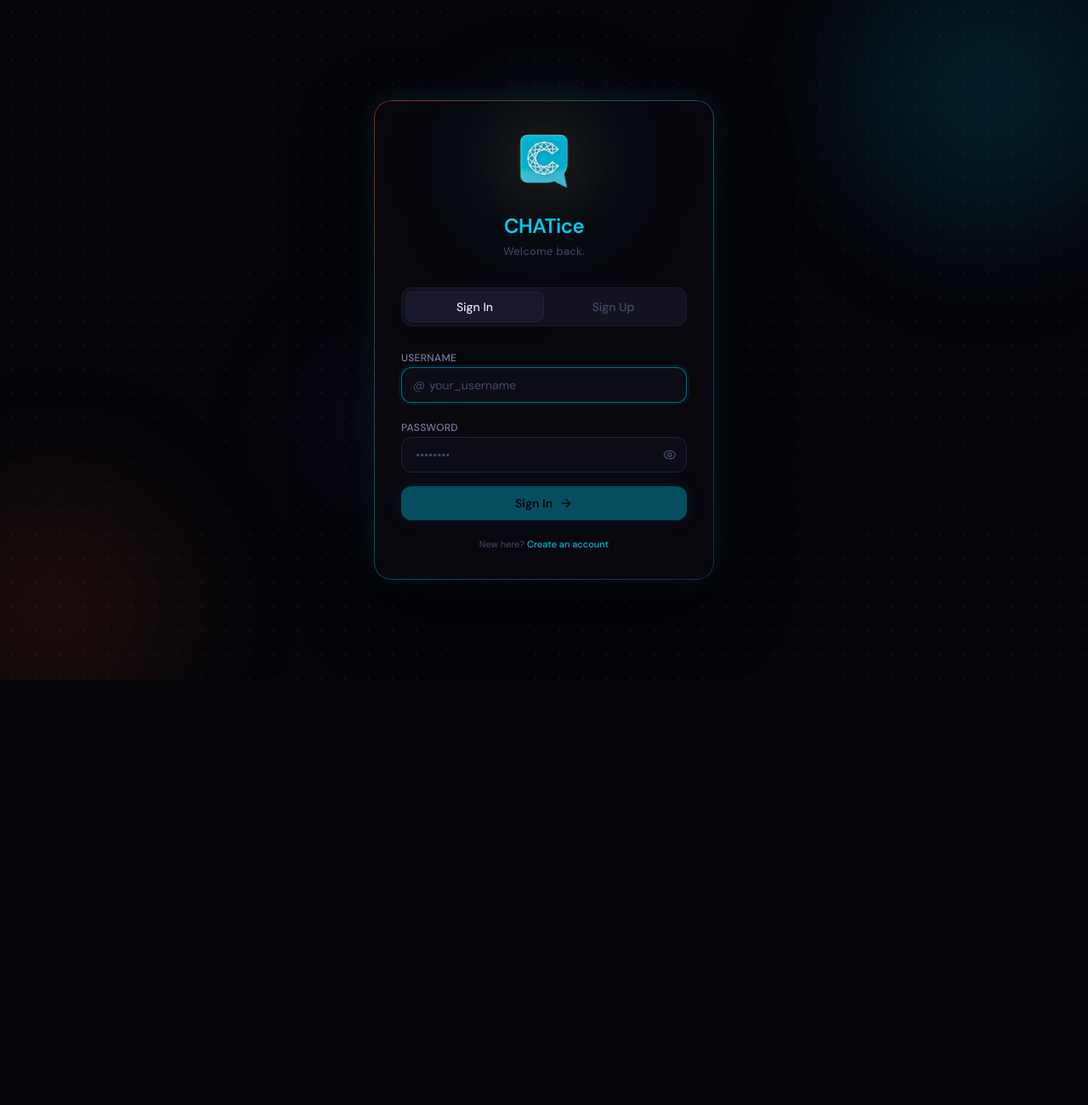
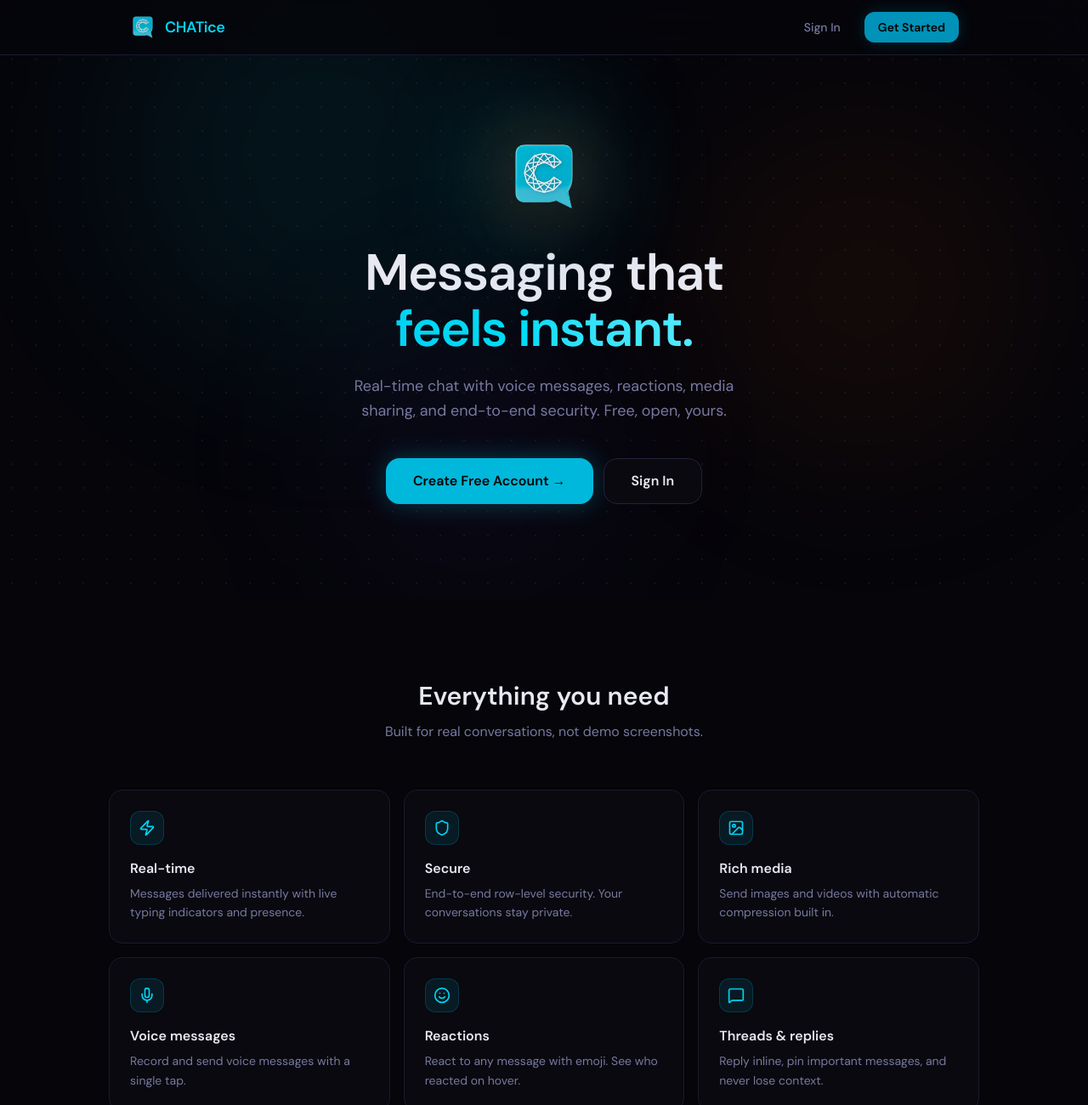
Before and after one commit to friendlyfoe241-cyber/chatistry, a React (Vite) app: page / in a window 1280 px wide. Shown: the top 1300 px of the page at 85% size. Before the commit the page ends 800 px from the top, so only its background shows below. Built offline with nearby package versions, Linux system fonts and the light colour scheme; no server answers.

Commit message:
added landing page

```diff
--- a/src/App.tsx
+++ b/src/App.tsx
@@ -1,6 +1,7 @@
 import React, { useState, useEffect, useRef } from 'react';
 import { User, UserRow, UnreadCountRow } from './types';
 import { AuthScreen } from './components/AuthScreen';
+import { LandingPage } from './components/LandingPage';
 import { Sidebar } from './components/Sidebar';
 import { ChatArea } from './components/ChatArea';
 import { Notifications, NotificationItem } from './components/Notifications';
@@ -15,6 +16,7 @@ export default function App() {
   const [unreadCounts, setUnreadCounts] = useState<Record<string, number>>({});
   const [notifications, setNotifications] = useState<NotificationItem[]>([]);
   const [mobileSidebarOpen, setMobileSidebarOpen] = useState(true);
+  const [authMode, setAuthMode] = useState<'signin' | 'signup' | null>(null);
 
   const isMobile = useIsMobile();
   const presenceChannelRef = useRef<ReturnType<typeof supabase.channel> | null>(null);
@@ -23,18 +25,24 @@ export default function App() {
 
   useEffect(() => { activePartnerRef.current = activePartner; }, [activePartner]);
 
-  // Keep currentUser.avatarUrl reliably in sync — guards against the race condition
-  // where fetchProfile runs before the auth session is propagated to DB queries.
+  // Keep currentUser.avatarUrl reliably in sync.
+  // Retries with backoff to handle the window where the auth session
+  // hasn't fully propagated to the DB client yet on initial load.
   useEffect(() => {
     if (!user) return;
 
-    supabase.from('users').select('avatar_url').eq('id', user.id).single()
-      .then(({ data, error }) => {
-        if (error) { console.warn('Profile re-fetch failed:', error.message); return; }
-        if (data?.avatar_url && data.avatar_url !== user.avatarUrl) {
-          setUser(prev => prev ? { ...prev, avatarUrl: data.avatar_url! } : prev);
+    const fetchAvatarWithRetry = async () => {
+      for (let attempt = 0; attempt < 4; attempt++) {
+        if (attempt > 0) await new Promise(r => setTimeout(r, 350 * attempt));
+        const { data } = await supabase.from('users').select('avatar_url').eq('id', user.id).single();
+        if (data?.avatar_url) {
+          if (data.avatar_url !== user.avatarUrl)
+            setUser(prev => prev ? { ...prev, avatarUrl: data.avatar_url! } : prev);
+          return;
         }
-      });
+      }
+    };
+    fetchAvatarWithRetry();
 
     const ch = supabase.channel(`profile-sync:${user.id}`)
       .on('postgres_changes', {
@@ -131,17 +139,9 @@ export default function App() {
     return () => window.removeEventListener('beforeunload', update);
   }, [user?.id]);
 
+  // Single source of truth for auth — onAuthStateChange fires as INITIAL_SESSION
+  // on page load, so getSession is redundant and causes a double fetchProfile race.
   useEffect(() => {
-    supabase.auth.getSession().then(async ({ data: { session }, error }) => {
-      if (error) { console.error('getSession failed:', error.message); setLoading(false); return; }
-      if (session?.user) {
-        const profile = await fetchProfile(session.user.id, session.user.user_metadata.username ?? '');
-        setUser(profile);
-        await loadUnreadCounts(session.user.id);
-      }
-      setLoading(false);
-    });
-
     const { data: { subscription } } = supabase.auth.onAuthStateChange(async (_event, session) => {
       if (session?.user) {
         const profile = await fetchProfile(session.user.id, session.user.user_metadata.username ?? '');
@@ -153,7 +153,6 @@ export default function App() {
       }
       setLoading(false);
     });
-
     return () => subscription.unsubscribe();
   }, []);
 
@@ -250,7 +249,15 @@ export default function App() {
     </div>
   );
 
-  if (!user) return <AuthScreen />;
+  if (!user) {
+    if (authMode) return <AuthScreen initialMode={authMode} onBack={() => setAuthMode(null)} />;
+    return (
+      <LandingPage
+        onSignIn={() => setAuthMode('signin')}
+        onSignUp={() => setAuthMode('signup')}
+      />
+    );
+  }
 
   return (
     <div className="flex h-screen bg-[var(--bg)] overflow-hidden font-sans text-[var(--txt)]">
--- a/src/components/AuthScreen.tsx
+++ b/src/components/AuthScreen.tsx
@@ -4,8 +4,8 @@ import { Eye, EyeOff, ArrowRight, Loader2 } from 'lucide-react';
 import { supabase } from '../supabase';
 import { cn } from '../utils';
 
-export function AuthScreen() {
-  const [isLogin, setIsLogin] = useState(true);
+export function AuthScreen({ initialMode = 'signin', onBack }: { initialMode?: 'signin' | 'signup'; onBack?: () => void }) {
+  const [isLogin, setIsLogin] = useState(initialMode === 'signin');
   const [username, setUsername] = useState('');
   const [password, setPassword] = useState('');
   const [showPassword, setShowPassword] = useState(false);
@@ -40,6 +40,13 @@ export function AuthScreen() {
 
   return (
     <div className="min-h-screen bg-[var(--bg)] flex items-center justify-center p-4 overflow-hidden relative">
+      {onBack && (
+        <button onClick={onBack}
+          className="absolute top-5 left-5 flex items-center gap-1.5 text-sm text-[var(--txt3)] hover:text-[var(--txt2)] transition-colors z-10">
+          <svg className="w-4 h-4" fill="none" stroke="currentColor" viewBox="0 0 24 24"><path strokeLinecap="round" strokeLinejoin="round" strokeWidth={2} d="M15 19l-7-7 7-7" /></svg>
+          Back
+        </button>
+      )}
 
       {/* Animated background orbs */}
       <div className="absolute inset-0 pointer-events-none overflow-hidden">
--- /dev/null
+++ b/src/components/LandingPage.tsx
@@ -0,0 +1,146 @@
+import React from 'react';
+import { motion } from 'motion/react';
+import { MessageSquare, Zap, Shield, Smile, Image, Mic } from 'lucide-react';
+
+interface LandingPageProps {
+  onSignIn: () => void;
+  onSignUp: () => void;
+}
+
+const FEATURES = [
+  { icon: Zap,          title: 'Real-time',       desc: 'Messages delivered instantly with live typing indicators and presence.' },
+  { icon: Shield,       title: 'Secure',          desc: 'End-to-end row-level security. Your conversations stay private.' },
+  { icon: Image,        title: 'Rich media',       desc: 'Send images and videos with automatic compression built in.' },
+  { icon: Mic,          title: 'Voice messages',   desc: 'Record and send voice messages with a single tap.' },
+  { icon: Smile,        title: 'Reactions',        desc: 'React to any message with emoji. See who reacted on hover.' },
+  { icon: MessageSquare,title: 'Threads & replies', desc: 'Reply inline, pin important messages, and never lose context.' },
+];
+
+export function LandingPage({ onSignIn, onSignUp }: LandingPageProps) {
+  return (
+    <div className="min-h-screen bg-[var(--bg)] text-[var(--txt)] overflow-x-hidden">
+
+      {/* Nav */}
+      <nav className="fixed top-0 inset-x-0 z-50 border-b border-[var(--border)] bg-[var(--bg)]/80 backdrop-blur-xl">
+        <div className="max-w-5xl mx-auto px-6 h-16 flex items-center justify-between">
+          <div className="flex items-center gap-2.5">
+            <img src="/logo.png" alt="CHATice" className="w-8 h-8 object-contain" />
+            <span className="text-lg font-bold tracking-tight text-cyan-400">CHATice</span>
+          </div>
+          <div className="flex items-center gap-3">
+            <button onClick={onSignIn}
+              className="px-4 py-2 text-sm font-medium text-[var(--txt2)] hover:text-[var(--txt)] transition-colors">
+              Sign In
+            </button>
+            <button onClick={onSignUp}
+              className="px-4 py-2 text-sm font-semibold rounded-xl bg-cyan-600 hover:bg-cyan-500 text-black transition-colors shadow-[0_0_20px_rgba(6,182,212,0.2)]">
+              Get Started
+            </button>
+          </div>
+        </div>
+      </nav>
+
+      {/* Hero */}
+      <section className="relative pt-40 pb-28 px-6 flex flex-col items-center text-center overflow-hidden">
+        {/* Background orbs */}
+        <div className="absolute inset-0 pointer-events-none overflow-hidden">
+          <div className="absolute top-[-10%] left-[10%] w-[500px] h-[500px] rounded-full bg-cyan-500/8 blur-[100px]" />
+          <div className="absolute top-[20%] right-[5%]  w-[400px] h-[400px] rounded-full bg-orange-500/6 blur-[100px]" />
+          <div className="absolute bottom-0  left-[30%] w-[350px] h-[350px] rounded-full bg-violet-500/5 blur-[100px]" />
+          {/* Dot grid */}
+          <div className="absolute inset-0 opacity-100"
+            style={{ backgroundImage: 'radial-gradient(rgba(255,255,255,0.055) 1px, transparent 1px)', backgroundSize: '28px 28px' }} />
+        </div>
+
+        <motion.div initial={{ opacity: 0, y: 30 }} animate={{ opacity: 1, y: 0 }} transition={{ duration: 0.7, ease: [0.22, 1, 0.36, 1] }}
+          className="relative">
+          {/* Logo glow */}
+          <div className="flex justify-center mb-8">
+            <div className="relative">
+              <div className="absolute inset-0 rounded-3xl bg-cyan-500/20 blur-2xl scale-150" />
+              <div className="absolute inset-0 rounded-3xl bg-orange-500/10 blur-xl scale-125" />
+              <img src="/logo.png" alt="CHATice" className="relative w-24 h-24 object-contain drop-shadow-2xl" />
+            </div>
+          </div>
+
+          <h1 className="text-5xl md:text-6xl font-bold tracking-tight mb-5 leading-[1.1]">
+            Messaging that<br />
+            <span className="text-transparent bg-clip-text bg-gradient-to-r from-cyan-400 to-cyan-300">
+              feels instant.
+            </span>
+          </h1>
+          <p className="text-lg text-[var(--txt2)] max-w-md mx-auto mb-10 leading-relaxed">
+            Real-time chat with voice messages, reactions, media sharing, and end-to-end security. Free, open, yours.
+          </p>
+
+          {/* CTAs */}
+          <div className="flex flex-col sm:flex-row gap-3 justify-center">
+            <button onClick={onSignUp}
+              className="px-8 py-3.5 rounded-2xl bg-cyan-500 hover:bg-cyan-400 text-black font-semibold text-base transition-all shadow-[0_0_30px_rgba(6,182,212,0.3)] hover:shadow-[0_0_40px_rgba(6,182,212,0.45)] hover:-translate-y-0.5">
+              Create Free Account →
+            </button>
+            <button onClick={onSignIn}
+              className="px-8 py-3.5 rounded-2xl border border-[var(--border2)] bg-[var(--surface)] hover:bg-[var(--surface3)] text-[var(--txt)] font-semibold text-base transition-all hover:-translate-y-0.5">
+              Sign In
+            </button>
+          </div>
+        </motion.div>
+      </section>
+
+      {/* Features */}
+      <section className="py-24 px-6">
+        <div className="max-w-5xl mx-auto">
+          <motion.div initial={{ opacity: 0, y: 20 }} whileInView={{ opacity: 1, y: 0 }}
+            viewport={{ once: true }} transition={{ duration: 0.5 }}
+            className="text-center mb-14">
+            <h2 className="text-3xl font-bold mb-3">Everything you need</h2>
+            <p className="text-[var(--txt2)]">Built for real conversations, not demo screenshots.</p>
+          </motion.div>
+
+          <div className="grid grid-cols-1 sm:grid-cols-2 lg:grid-cols-3 gap-4">
+            {FEATURES.map(({ icon: Icon, title, desc }, i) => (
+              <motion.div key={title}
+                initial={{ opacity: 0, y: 20 }} whileInView={{ opacity: 1, y: 0 }}
+                viewport={{ once: true }} transition={{ duration: 0.4, delay: i * 0.07 }}
+                className="relative p-6 rounded-2xl border border-[var(--border)] bg-[var(--surface)] hover:border-[var(--border2)] hover:bg-[var(--surface2)] transition-all group">
+                <div className="w-10 h-10 rounded-xl bg-cyan-500/10 border border-cyan-500/20 flex items-center justify-center mb-4 group-hover:bg-cyan-500/15 transition-colors">
+                  <Icon className="w-5 h-5 text-cyan-400" />
+                </div>
+                <h3 className="font-semibold text-[var(--txt)] mb-1.5">{title}</h3>
+                <p className="text-sm text-[var(--txt2)] leading-relaxed">{desc}</p>
+              </motion.div>
+            ))}
+          </div>
+        </div>
+      </section>
+
+      {/* Bottom CTA */}
+      <section className="py-24 px-6">
+        <motion.div initial={{ opacity: 0, y: 20 }} whileInView={{ opacity: 1, y: 0 }}
+          viewport={{ once: true }} transition={{ duration: 0.5 }}
+          className="max-w-xl mx-auto text-center">
+          <h2 className="text-3xl font-bold mb-4">Ready to chat?</h2>
+          <p className="text-[var(--txt2)] mb-8">Free forever. No ads. No tracking.</p>
+          <button onClick={onSignUp}
+            className="px-10 py-4 rounded-2xl bg-cyan-500 hover:bg-cyan-400 text-black font-bold text-lg transition-all shadow-[0_0_40px_rgba(6,182,212,0.25)] hover:shadow-[0_0_55px_rgba(6,182,212,0.4)] hover:-translate-y-0.5">
+            Start Messaging Free →
+          </button>
+          <p className="text-xs text-[var(--txt3)] mt-4">Already have an account?{' '}
+            <button onClick={onSignIn} className="text-cyan-500 hover:text-cyan-400 transition-colors">Sign in</button>
+          </p>
+        </motion.div>
+      </section>
+
+      {/* Footer */}
+      <footer className="border-t border-[var(--border)] py-8 px-6">
+        <div className="max-w-5xl mx-auto flex items-center justify-between">
+          <div className="flex items-center gap-2">
+            <img src="/logo.png" alt="" className="w-5 h-5 object-contain opacity-60" />
+            <span className="text-sm text-[var(--txt3)]">CHATice — free open messaging</span>
+          </div>
+          <span className="text-xs text-[var(--txt3)]">Built with React + Supabase</span>
+        </div>
+      </footer>
+    </div>
+  );
+}
```
